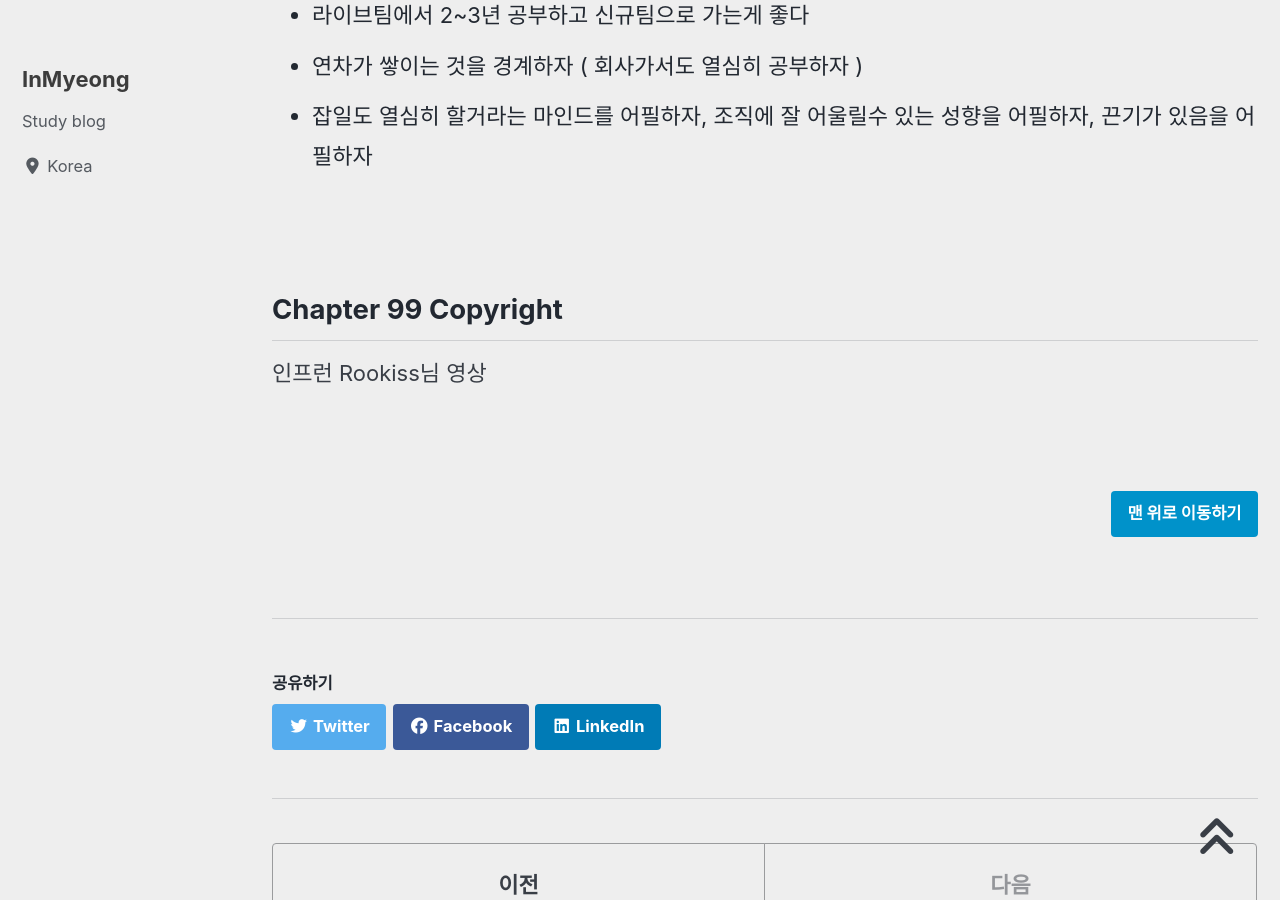
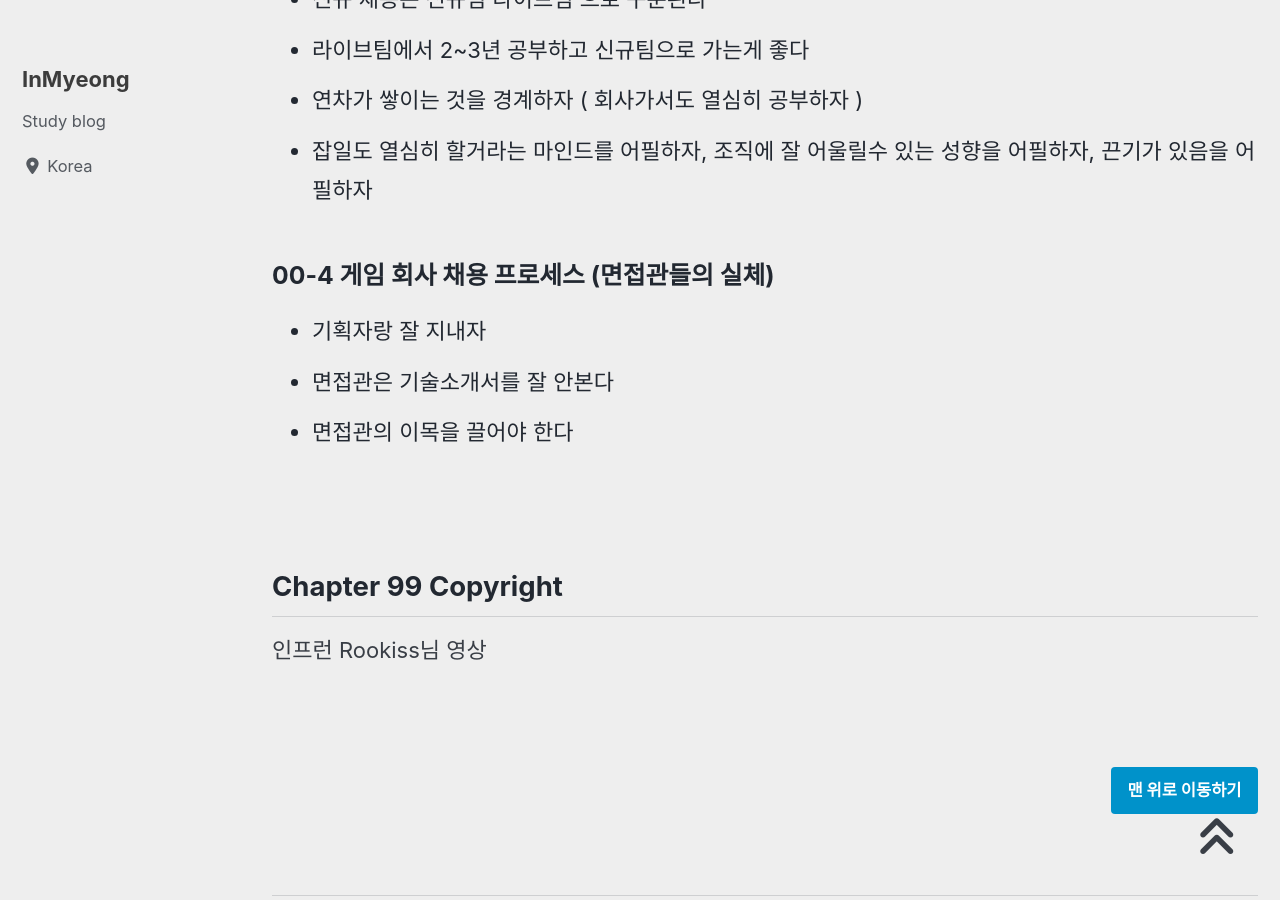
Before and after one commit to devMyeong/devMyeong.github.io, a Jekyll site: the page built from _posts/liberalArts/development/2021-08-06-Rookiss-guide.md, in a window 1280 px wide and 900 px high, scrolled down 1576 px. Built offline with Jekyll 4.4.1, drawn with Linux system fonts in a browser that asks for light colours; cached includes are drawn as plain includes; nearby versions of some CDN libraries; some web fonts are replaced; comment, search, counter and statistics services are not loaded; some of the changed text lies outside the part shown.

Commit message:
update guide chapter 00-4

```diff
--- a/_posts/liberalArts/development/2021-08-06-Rookiss-guide.md
+++ b/_posts/liberalArts/development/2021-08-06-Rookiss-guide.md
@@ -40,6 +40,11 @@ last_modified_at: 2021-08-06
 - 연차가 쌓이는 것을 경계하자 ( 회사가서도 열심히 공부하자 )
 - 잡일도 열심히 할거라는 마인드를 어필하자, 조직에 잘 어울릴수 있는 성향을 어필하자, 끈기가 있음을 어필하자
 
+### 00-4 게임 회사 채용 프로세스 (면접관들의 실체)
+- 기획자랑 잘 지내자
+- 면접관은 기술소개서를 잘 안본다
+- 면접관의 이목을 끌어야 한다
+
 <br>
 
 ## Chapter 99 Copyright
```
